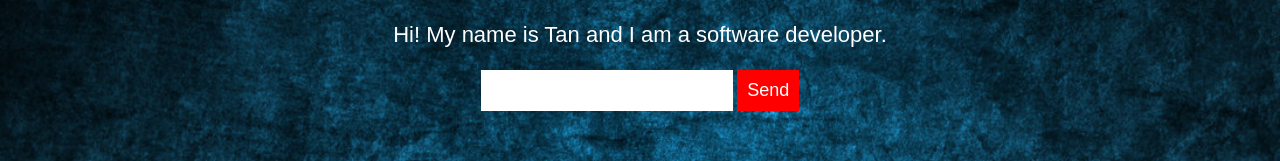
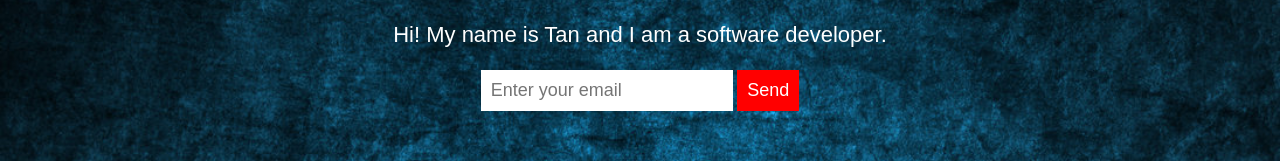
Before and after one commit to letheanhtan/html-css-by-example-udemy-project1, a plain HTML site: page index.html in a window 1280 px wide. Shown: the part 220-381 px from the top of the page. Drawn offline with Linux system fonts and the light colour scheme.

Commit message:
Add hint to email input

```diff
--- a/index.html
+++ b/index.html
@@ -40,7 +40,7 @@
 	<p>Hi! My name is Tan and I am a software developer.</p>
 	<form action="https://formspree.io/letheanhtan@gmail.com"
 	method="POST">
-	<input type="email" name="_replyto">
+	<input type="email" name="_replyto" placeholder="Enter your email">
 	<input type="submit" value="Send">
 </form>
 </body>
```
